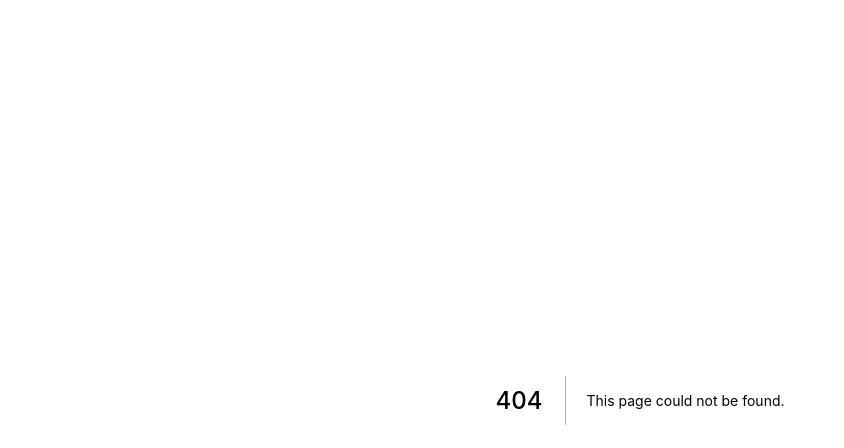
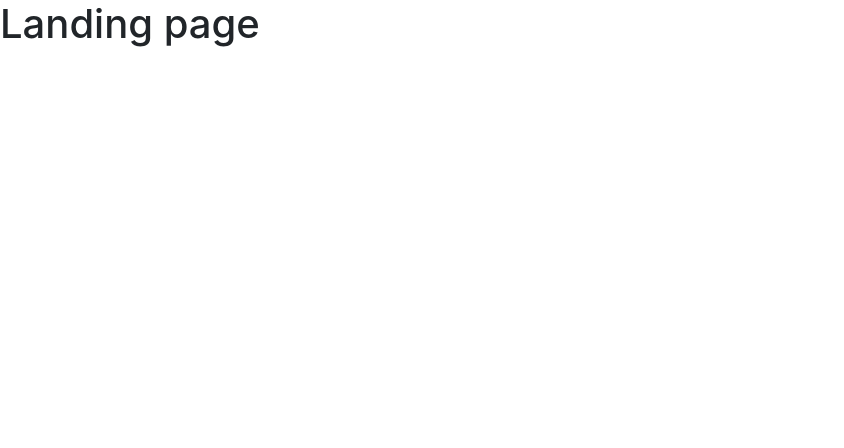
Before and after one commit to qasimhafeez/ticketing-app, a Next.js app in the folder client/: page / in a window 1280 px wide. Before the commit this address had no page. Shown: the top 448 px of the page, without its empty margins (0-844 px from the left). Built offline with nearby package versions, Linux system fonts and the light colour scheme.

Commit message:
landing page

```diff
--- /dev/null
+++ b/client/pages/index.js
@@ -0,0 +1,3 @@
+export default () => {
+  return <h1>Landing page</h1>;
+};
```
